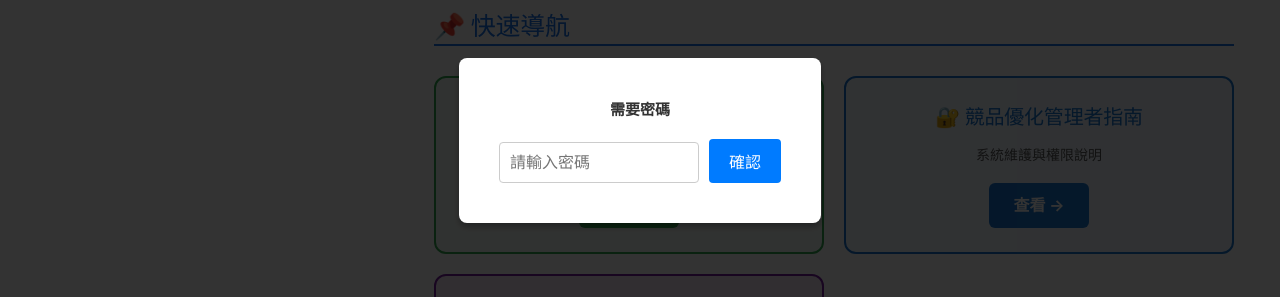
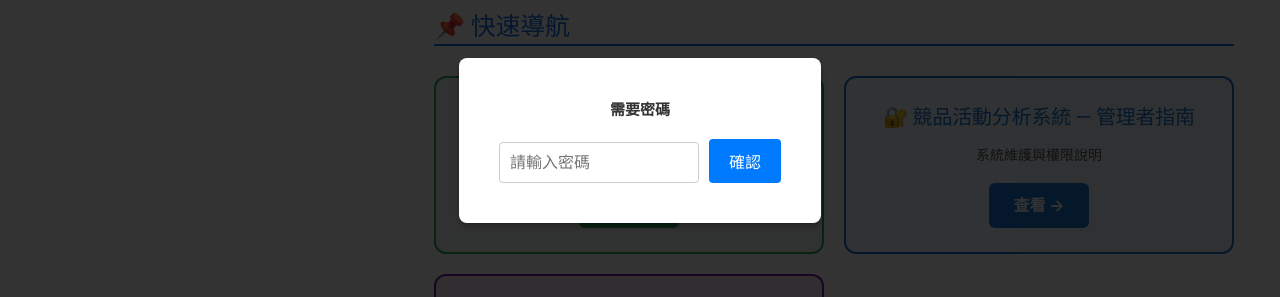
Before and after one commit to yayihuang-bit/sop-docs, an MkDocs documentation site: the page built from docs/競品指南_索引.md, in a window 1280 px wide. Shown: the part 310-607 px from the top of the page. Built offline with MkDocs 1.6.1 and Material for MkDocs 9.7.7, drawn with Linux system fonts in a browser that asks for light colours.

Commit message:
更新快速導航卡片標題名稱

```diff
--- a/docs/競品指南_索引.md
+++ b/docs/競品指南_索引.md
@@ -9,13 +9,13 @@
 <div style="display:grid;grid-template-columns:repeat(auto-fit,minmax(280px,1fr));gap:20px;margin:30px 0;">
 
 <div style="border:2px solid #34a853;border-radius:12px;padding:24px;background:#f1f8f5;text-align:center;">
-<h3 style="color:#34a853;margin:0 0 12px 0;">📊 競品優化使用指南</h3>
+<h3 style="color:#34a853;margin:0 0 12px 0;">📊 競品活動分析系統 — 使用指南</h3>
 <p style="color:#555;font-size:14px;margin:0 0 16px 0;">競品分析系統的操作說明</p>
 <a href="/sop-docs/競品優化_使用指南.html" style="display:inline-block;background:#34a853;color:white;padding:10px 24px;border-radius:6px;text-decoration:none;font-weight:bold;">查看 →</a>
 </div>
 
 <div style="border:2px solid #1976d2;border-radius:12px;padding:24px;background:#f0f7ff;text-align:center;">
-<h3 style="color:#1976d2;margin:0 0 12px 0;">🔐 競品優化管理者指南</h3>
+<h3 style="color:#1976d2;margin:0 0 12px 0;">🔐 競品活動分析系統 — 管理者指南</h3>
 <p style="color:#555;font-size:14px;margin:0 0 16px 0;">系統維護與權限說明</p>
 <a href="/sop-docs/競品優化_管理者指南.html" style="display:inline-block;background:#1976d2;color:white;padding:10px 24px;border-radius:6px;text-decoration:none;font-weight:bold;">查看 →</a>
 </div>
```
